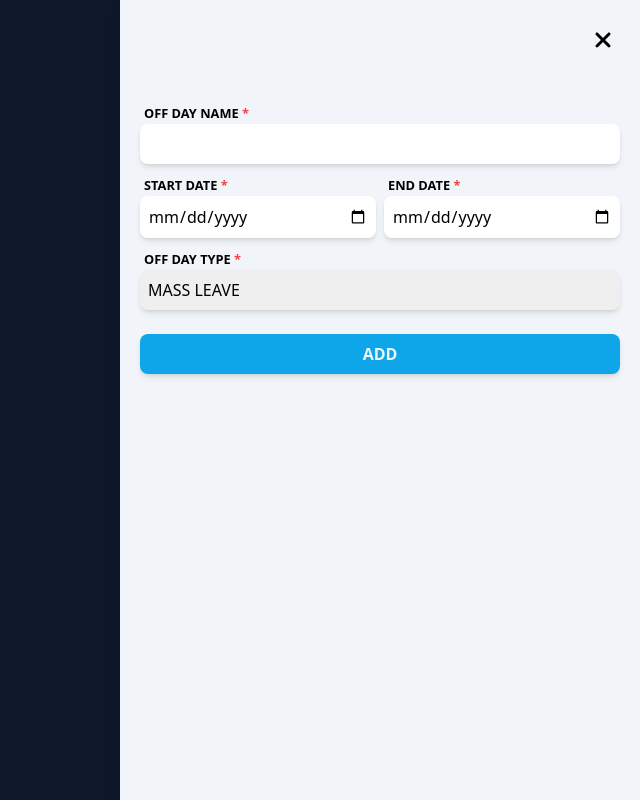
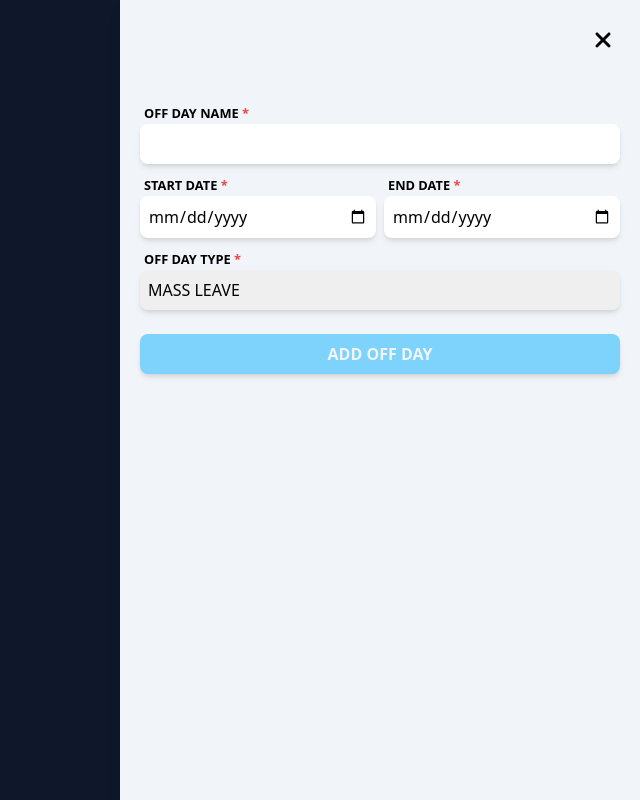
Before and after one commit to Samuellsam/Calended, a Next.js app: page /home in a window 1280 px wide. Both pictures are taken after a click on the icon 1241 px from the left and 40 px from the top of the page. Shown: the whole page, without its empty margins (640-1280 px from the left). Built offline with nearby package versions, Linux system fonts and the light colour scheme.

Commit message:
modified submit button

```diff
--- a/src/components/form/CalendedSubmitButton.tsx
+++ b/src/components/form/CalendedSubmitButton.tsx
@@ -5,7 +5,7 @@ const CalendedSubmitButton: React.FC<{
     <input
       type="submit"
       value={props.value}
-      className="w-full rounded-lg p-2 shadow-md calended-input-text mb-2 cursor-pointer bg-sky-500 hover:bg-sky-400 text-slate-100 font-bold mt-4"
+      className="w-full rounded-lg p-2 shadow-md calended-input-text mb-2 cursor-pointer bg-sky-300 hover:bg-sky-400 text-slate-100 font-bold mt-4 shadow-md"
     />
   );
 };
--- a/src/components/menu/OffDayMenu.tsx
+++ b/src/components/menu/OffDayMenu.tsx
@@ -30,7 +30,7 @@ const OffDayMenu: React.FC<{}> = () => {
           />
         </div>
         <CalendedSelect header="OFF DAY TYPE" mandatory={true} />
-        <CalendedSubmitButton value="ADD" />
+        <CalendedSubmitButton value="ADD OFF DAY" />
       </form>
     </div>
   );
```
